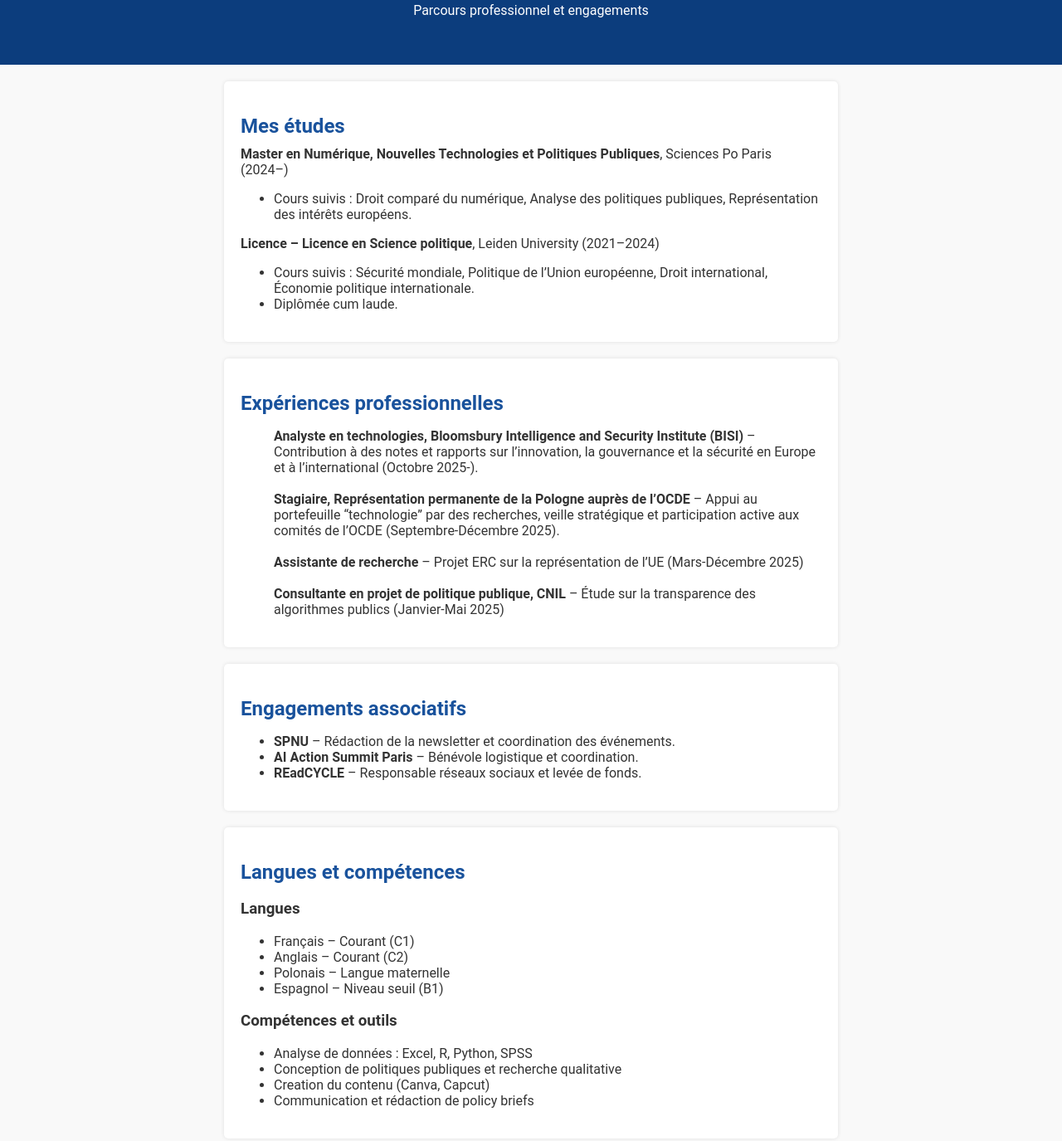
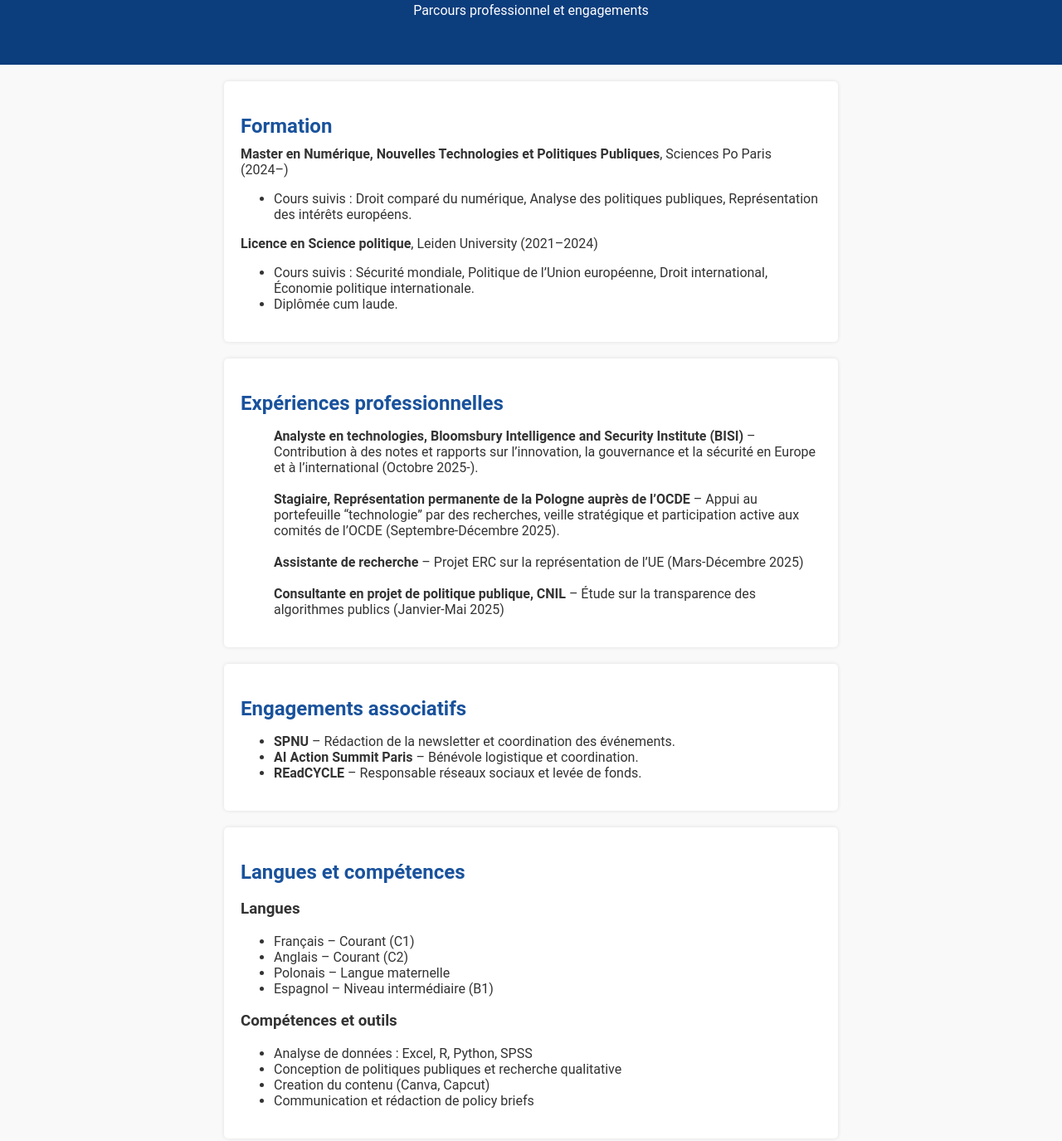
Before and after one commit to chmmartyna/code-dev-portfolio, a website: page experience.html in a window 1280 px wide. Shown: the part 151-1526 px from the top of the page at 83% size. Drawn offline with Linux system fonts and the light colour scheme.

Commit message:
Update experience.html

```diff
--- a/experience.html
+++ b/experience.html
@@ -19,7 +19,7 @@
     </header>
 
     <section id="studies">
-      <h2>Mes études</h2>
+      <h2>Formation</h2>
       <strong
         >Master en Numérique, Nouvelles Technologies et Politiques
         Publiques</strong
@@ -30,7 +30,7 @@
           publiques, Représentation des intérêts européens.
         </li>
       </ul>
-      <strong> Licence – Licence en Science politique</strong>, Leiden
+      <strong> Licence en Science politique</strong>, Leiden
       University (2021–2024)
       <ul>
         <li>
@@ -91,7 +91,7 @@
         <li>Français – Courant (C1)</li>
         <li>Anglais – Courant (C2)</li>
         <li>Polonais – Langue maternelle</li>
-        <li>Espagnol – Niveau seuil (B1)</li>
+        <li>Espagnol – Niveau intermédiaire (B1)</li>
       </ul>
 
       <h3>Compétences et outils</h3>
```
